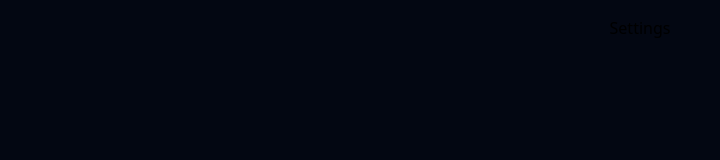
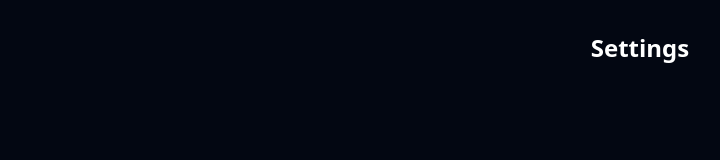
Before and after one commit to abdelouery/llm-chat-portal, a React (Vite) app: page / in a window 1280 px wide. Both pictures are taken after a click on the element 42 px from the left and 762 px from the top of the page. Shown: the top 160 px of the page, without its empty margins (0-720 px from the left). Built offline with nearby package versions, Linux system fonts and the light colour scheme; a web font is replaced by a local one.

Commit message:
:bug: settings title now in white

```diff
--- a/src/App.tsx
+++ b/src/App.tsx
@@ -8,7 +8,9 @@ function App() {
 
   function renderSettings() {
     return (
-      <h2>Settings</h2>
+      <h2 className='text-center p-4 text-2xl text-white font-semibold'>
+        Settings
+      </h2>
     )
   }
 
```
